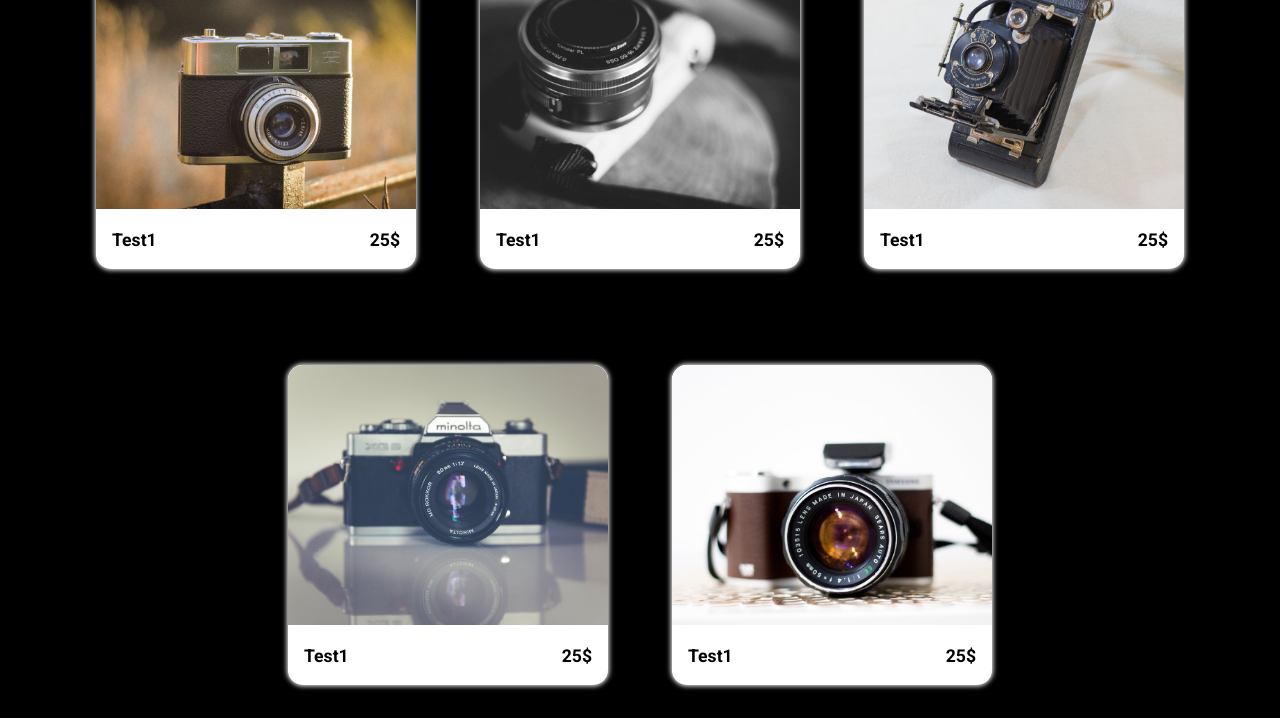
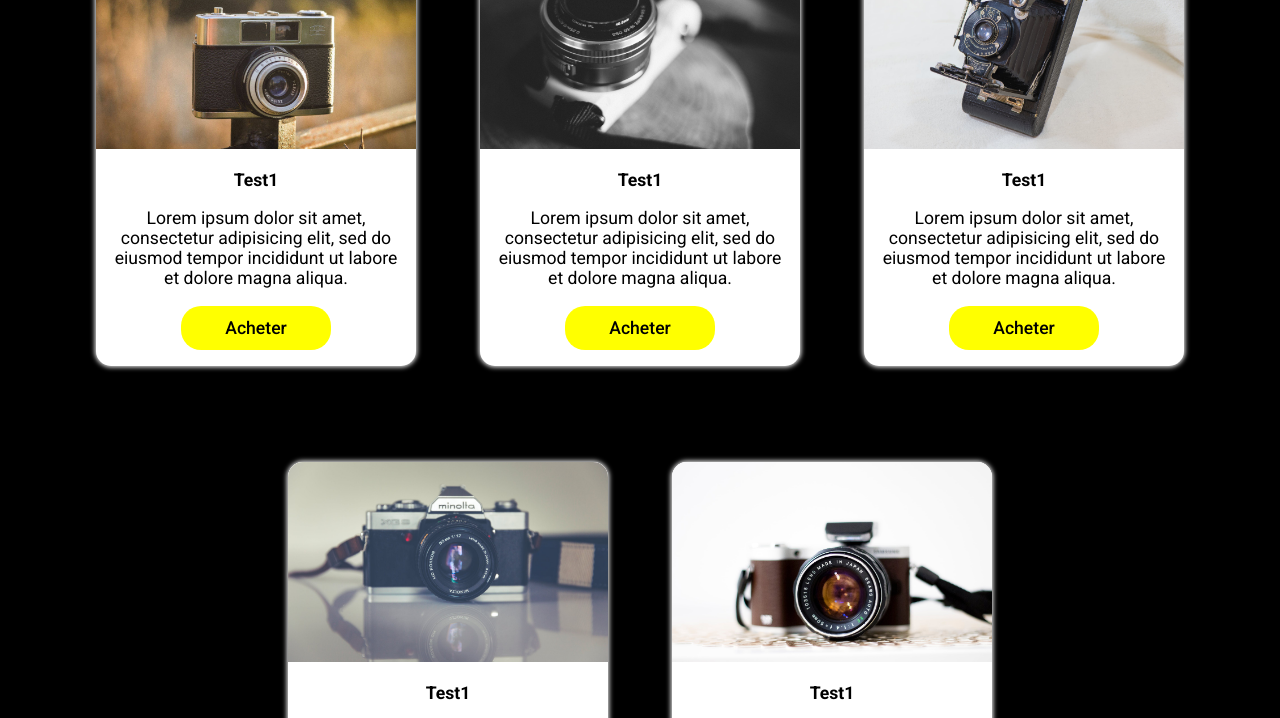
Before and after one commit to Soso-C/Projet-5_Orinoco, a plain HTML site: page Front-end/index.html in a window 1280 px wide. Shown: the part 922-1640 px from the top of the page. Drawn offline with Linux system fonts and the light colour scheme; no server answers; a web font is replaced by a local one.

Commit message:
new design / add button

```diff
--- a/Front-end/css/style.css
+++ b/Front-end/css/style.css
@@ -143,9 +143,10 @@ main h2 {
     display: flex;
     flex-direction: column;
     border-radius: 15px;
-    height: 320px;
+    height: auto;
     width: 25%;
     margin: 3em 2em;
+    padding-bottom: 1em;
     background-color: rgb(255 255 255);
     box-shadow: 0px 0px 5px 1px #ffffff;
 }
@@ -156,7 +157,7 @@ main h2 {
 }
 
 .img_article {
-    height: 260px;
+    height: 200px;
     width: 100%;
     object-fit: cover;
     border-top-left-radius: 15px;
@@ -166,12 +167,40 @@ main h2 {
 .art_name_price {
     display: flex;
     justify-content: space-between;
-    padding: 0 1em;
+    padding: 0 0em;
+    flex-direction: column;
+    text-align: center;
+    margin-bottom: 0;
 }
+
 .art_name_price p {
     color: black;
     font-size: 1.1em;
+}
+
+.desc_article {
+    padding: 0 1em;
+}
+
+.name_article {
     font-weight: 600;
+    margin-bottom: 0;
+}
+
+.container_elt a{
+    margin: 0 auto;
+}
+.btn_test {
+    border-color: transparent;
+    border-radius: 20px;
+    background-color: yellow;
+    padding: 10px;
+    font-size: 1.1em;
+    width: 150px;
+    font-weight: 500;
+}
+.btn_test:hover {
+    cursor: pointer;
 }
 
 /* FOOTER */
--- a/Front-end/index.html
+++ b/Front-end/index.html
@@ -31,43 +31,48 @@
     <!-- Fin under header -->
     <!-- Main liste Articles  -->
     <main>
-        <h2 id="rea_ancre">Devenez le photographe de demain avec la nouvelle gamme X9</h2>
+        <h2 id="rea_ancre">Dès aujourd'hui devenez le photographe de demain avec la nouvelle gamme X9</h2>
         <div class="container">
-            <a href="#" class="container_elt">
+            <div href="#" class="container_elt">
                 <div><img class="img_article" src="img/vcam_1.jpg" alt=""></div>
                 <div class="art_name_price">
                     <p class="name_article">Test1</p>
-                    <p class="price_article">25$</p>
+                    <p class="desc_article">Lorem ipsum dolor sit amet, consectetur adipisicing elit, sed do eiusmod tempor incididunt ut labore et dolore magna aliqua.</p>
                 </div>
-            </a>
-            <a href="#"  class="container_elt">
+                <a href="#"><button type="submit" class="btn_test">Acheter</button></a>
+            </div>
+            <div href="#"  class="container_elt">
                 <div><img class="img_article" src="img/vcam_2.jpg" alt=""></div>
                 <div class="art_name_price">
                     <p class="name_article">Test1</p>
-                    <p class="price_article">25$</p>
+                    <p class="desc_article">Lorem ipsum dolor sit amet, consectetur adipisicing elit, sed do eiusmod tempor incididunt ut labore et dolore magna aliqua.</p>
                 </div>
-            </a>
-            <a href="#"  class="container_elt">
+                <a href="#"><button type="submit" class="btn_test">Acheter</button></a>
+            </div>
+            <div href="#"  class="container_elt">
                 <div><img class="img_article" src="img/vcam_3.jpg" alt=""></div>
                 <div class="art_name_price">
                     <p class="name_article">Test1</p>
-                    <p class="price_article">25$</p>
+                    <p class="desc_article">Lorem ipsum dolor sit amet, consectetur adipisicing elit, sed do eiusmod tempor incididunt ut labore et dolore magna aliqua.</p>
                 </div>
-            </a>
-            <a href="#"  class="container_elt">
+                <a href="#"><button type="submit" class="btn_test">Acheter</button></a>
+            </div>
+            <div href="#"  class="container_elt">
                 <div><img class="img_article" src="img/vcam_4.jpg" alt=""></div>
                 <div class="art_name_price">
                     <p class="name_article">Test1</p>
-                    <p class="price_article">25$</p>
+                    <p class="desc_article">Lorem ipsum dolor sit amet, consectetur adipisicing elit, sed do eiusmod tempor incididunt ut labore et dolore magna aliqua.</p>
                 </div>
-            </a>
-            <a href="#"  class="container_elt">
+                <a href="#" id="blc_btn_test"><button type="submit" class="btn_test">Acheter</button></a>
+            </div>
+            <div href="#"  class="container_elt">
                 <div><img class="img_article" src="img/vcam_5.jpg" alt=""></div>
                 <div class="art_name_price">
                     <p class="name_article">Test1</p>
-                    <p class="price_article">25$</p>
+                    <p class="desc_article">Lorem ipsum dolor sit amet, consectetur adipisicing elit, sed do eiusmod tempor incididunt ut labore et dolore magna aliqua.</p>
                 </div>
-            </a>
+                <a href="#"><button type="submit" class="btn_test">Acheter</button></a>
+            </div>
         </div>
     </main>
     <!-- Fin main -->
--- a/Front-end/javascript/app.js
+++ b/Front-end/javascript/app.js
@@ -27,7 +27,8 @@ fetch(url)
         console.log(image)
         console.log(lense)
         document.getElementsByClassName("name_article")[i].innerHTML = name;
-        document.getElementsByClassName("price_article")[i].innerHTML = price / 100 +"€";
+        // document.getElementsByClassName("price_article")[i].innerHTML = price / 100 +"€";
+        document.getElementsByClassName("desc_article")[i].innerHTML = desc;
         i++
     }
   })
```
